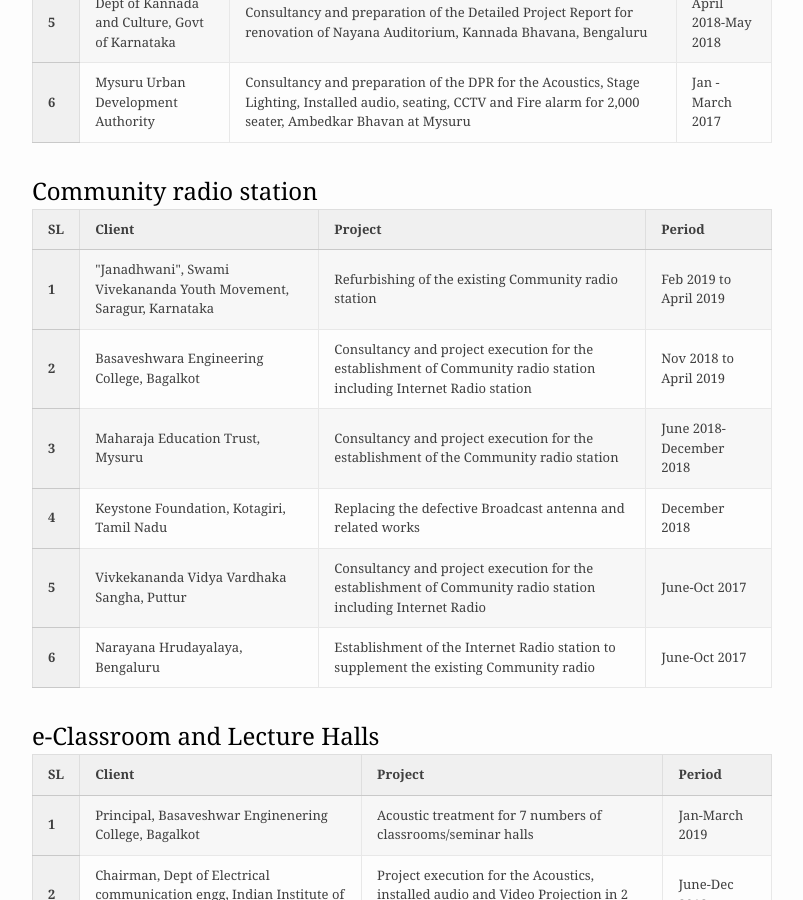
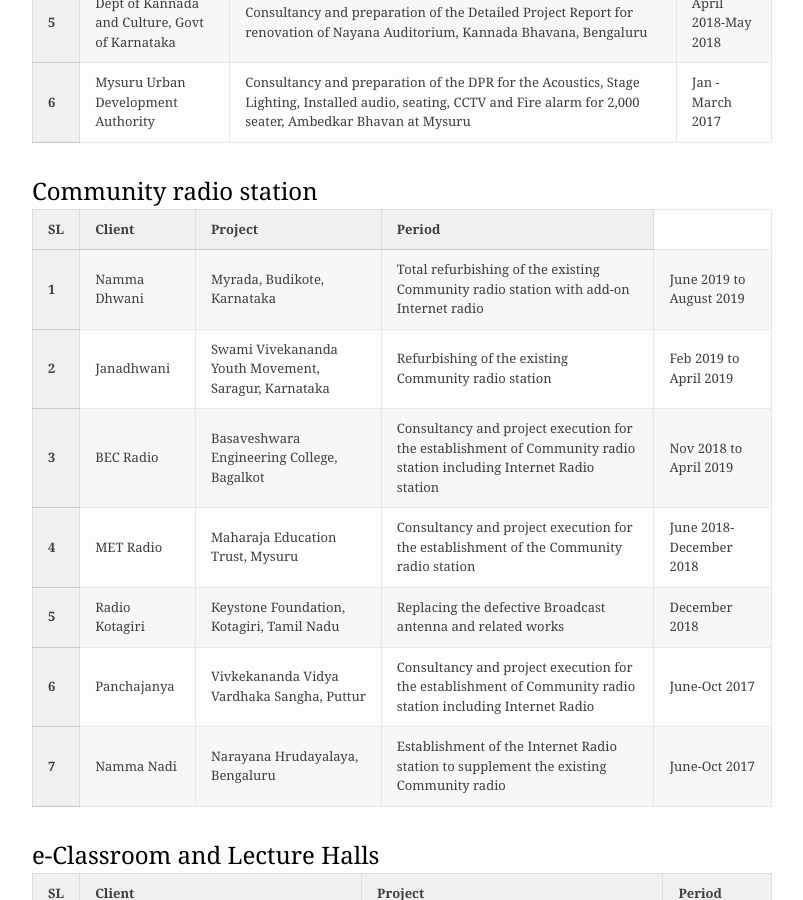
Before and after one commit to VarpasMedia/VarpasMedia.github.io, a Jekyll site: the page built from Projects.md, in a window 1280 px wide and 900 px high, scrolled down 708 px. Shown: the whole window, without its empty margins (238-1041 px from the left). Built offline with Jekyll 4.4.1, drawn with Linux system fonts in a browser that asks for light colours; our own code applies the rules of GitHub Pages for plain Markdown files.

Commit message:
Update Projects.md

```diff
--- a/Projects.md
+++ b/Projects.md
@@ -81,20 +81,31 @@ Community radio station
 
     <tr>
          <th>1</th>
-        <td>"Janadhwani", Swami Vivekananda Youth Movement, Saragur, Karnataka</td>
+        <td> Namma Dhwani</td>
+        <td> Myrada, Budikote, Karnataka</td>
+        <td> Total refurbishing of the existing Community radio station with add-on Internet radio</td>
+        <td> June 2019 to August 2019</td>
+    </tr>
+
+    <tr>
+        <th>2</th>
+        <td> Janadhwani</td>
+        <td> Swami Vivekananda Youth Movement, Saragur, Karnataka</td>
         <td>Refurbishing of the existing Community radio station</td>
         <td>Feb 2019 to April 2019</td>
     </tr>
 
     <tr>
-	<th>2</th>
+	<th>3</th>
+        <td> BEC Radio</td>
         <td>Basaveshwara Engineering College, Bagalkot</td>
         <td>Consultancy and project execution for the establishment of Community radio station including Internet Radio station</td>
         <td>Nov 2018 to April 2019</td>
     </tr>
 
    <tr>
-	<th>3</th>
+	<th>4</th>
+        <td>MET Radio</td>
         <td>Maharaja Education Trust, Mysuru</td>
         <td>Consultancy and project execution for the establishment of the Community radio station</td>
         <td>June 2018-December 2018</td>
@@ -102,21 +113,24 @@ Community radio station
 
 
    <tr>
-	<th>4</th>
+	<th>5</th>
+	<td>Radio Kotagiri </td>
         <td>Keystone Foundation, Kotagiri, Tamil Nadu</td>
         <td>Replacing the defective Broadcast antenna and related works</td>
         <td>December 2018</td>
     </tr>
 
     <tr>
-        <th>5</th>
+        <th>6</th>
+	<td>Panchajanya</td>
 	<td>Vivkekananda Vidya Vardhaka Sangha, Puttur</td>
         <td>Consultancy and project execution for the establishment of Community radio station including Internet Radio</td>
         <td>June-Oct 2017</td>
     </tr>
 
     <tr>
-	<th>6</th>
+	<th>7</th>
+	<td>Namma Nadi</td>
         <td>Narayana Hrudayalaya, Bengaluru</td>
         <td>Establishment of the Internet Radio station to supplement the existing Community radio</td>
         <td>June-Oct 2017</td>
```
